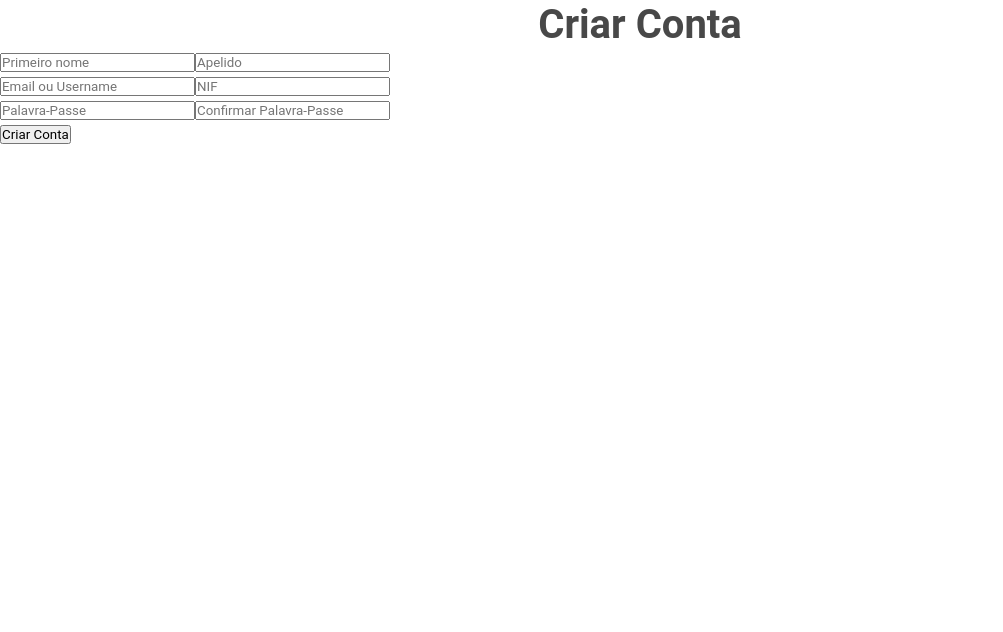
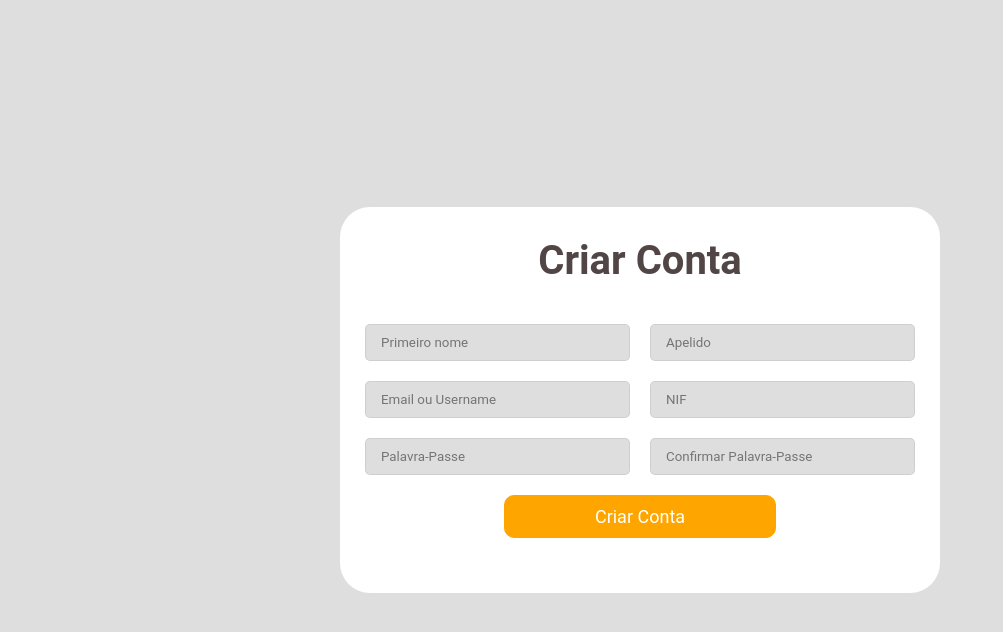
Before and after one commit to mariovarela99/stor-ipil-website, a React (Create React App) app: page /cadastro in a window 1280 px wide. Shown: the top 632 px of the page, without its empty margins (0-1003 px from the left). Built offline with nearby package versions, Linux system fonts and the light colour scheme.

Commit message:
(Cadastro)->Página de Cadastro estilizado

```diff
--- a/src/pages/Cadastro/style.css
+++ b/src/pages/Cadastro/style.css
@@ -1,3 +1,55 @@
 .cadastro {
     width: 100%;
+    height: 100vh;
+    background: #c4c4c48f;
+    display: flex;
+    justify-content: center;
+    align-items: center;
 }
+
+.cadastro-container {
+    width: 600px;
+    background: #ffffff;
+    padding: 30px 15px 45px;
+    border-radius: 30px;
+}
+
+.cadastro-container  h2 {
+    color: #514545;
+    font-size: 40px;
+    font-weight: 700;
+    line-height: 47px;
+    margin-bottom: 30px;
+}
+.cadastro-container div {
+    display: flex;
+}
+.cadastro-container input {
+    width: 50%;
+    margin: 10px;
+    padding: 10px 15px;
+    color: #514545;
+    background: #c4c4c48f;
+    border-radius: 5px;
+    border: 1px solid#c4c4c48f;
+}
+.cadastro .btn-create-account {
+    display: flex;
+    justify-content: center;
+    align-items: center;
+    margin: 10px;
+}
+.cadastro .btn-create-account button {
+    color: #ffffff;
+    font-size: 18px;
+    padding: 10px 90px;
+    border: 1px solid #ffa500;
+    border-radius: 10px;
+    background: #ffa500;
+    cursor: pointer;
+    transition: all .3s ease-in;
+}
+.cadastro .btn-create-account button:hover {
+    color: #ffa500;
+    background: transparent;
+}
--- a/src/styles/globalStyles.css
+++ b/src/styles/globalStyles.css
@@ -3,6 +3,7 @@
   padding: 0;
   box-sizing: border-box;
   font-family: "Roboto", sans-serif;
+  outline: 0;
 }
 
 a {
```
